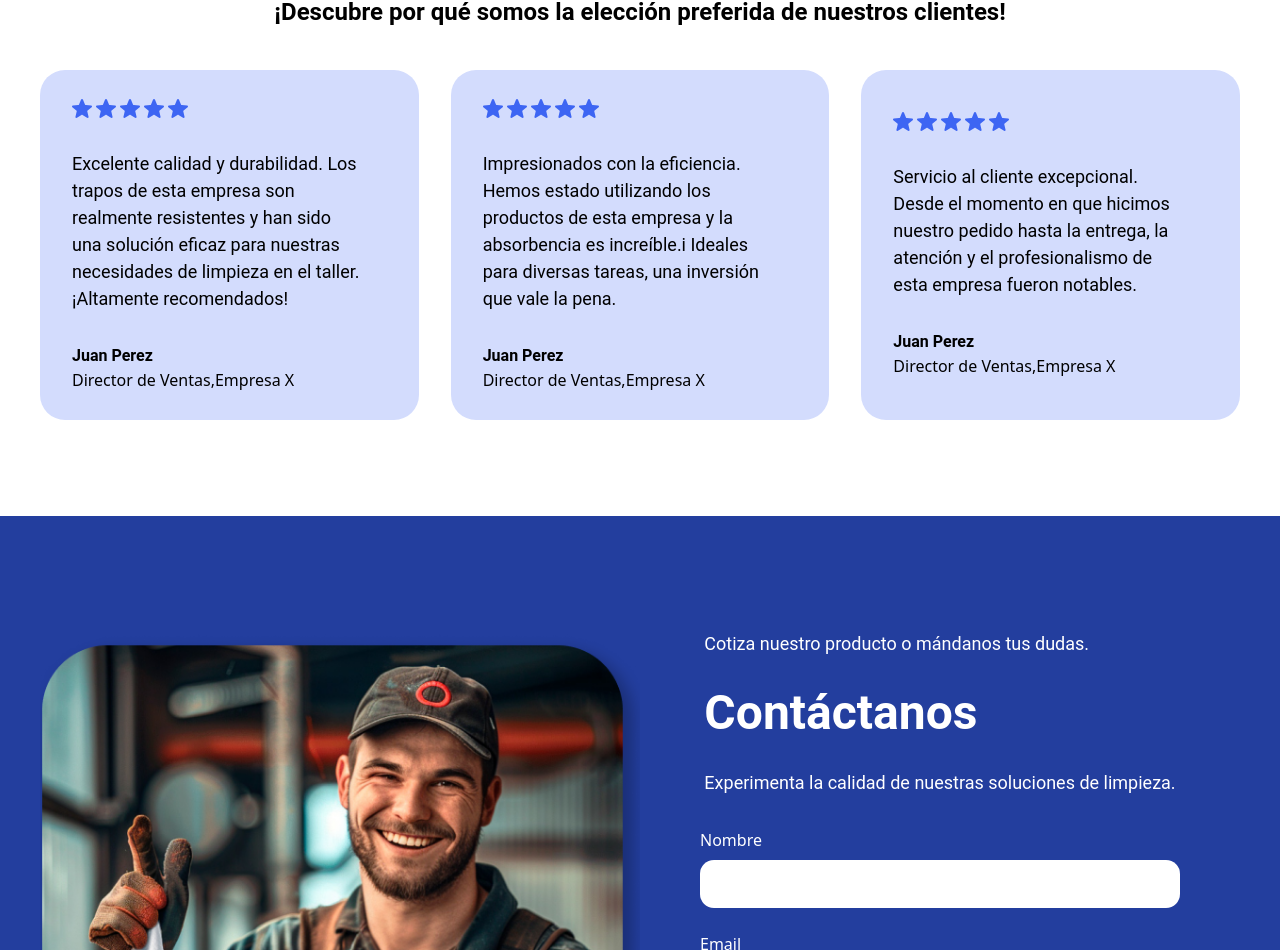
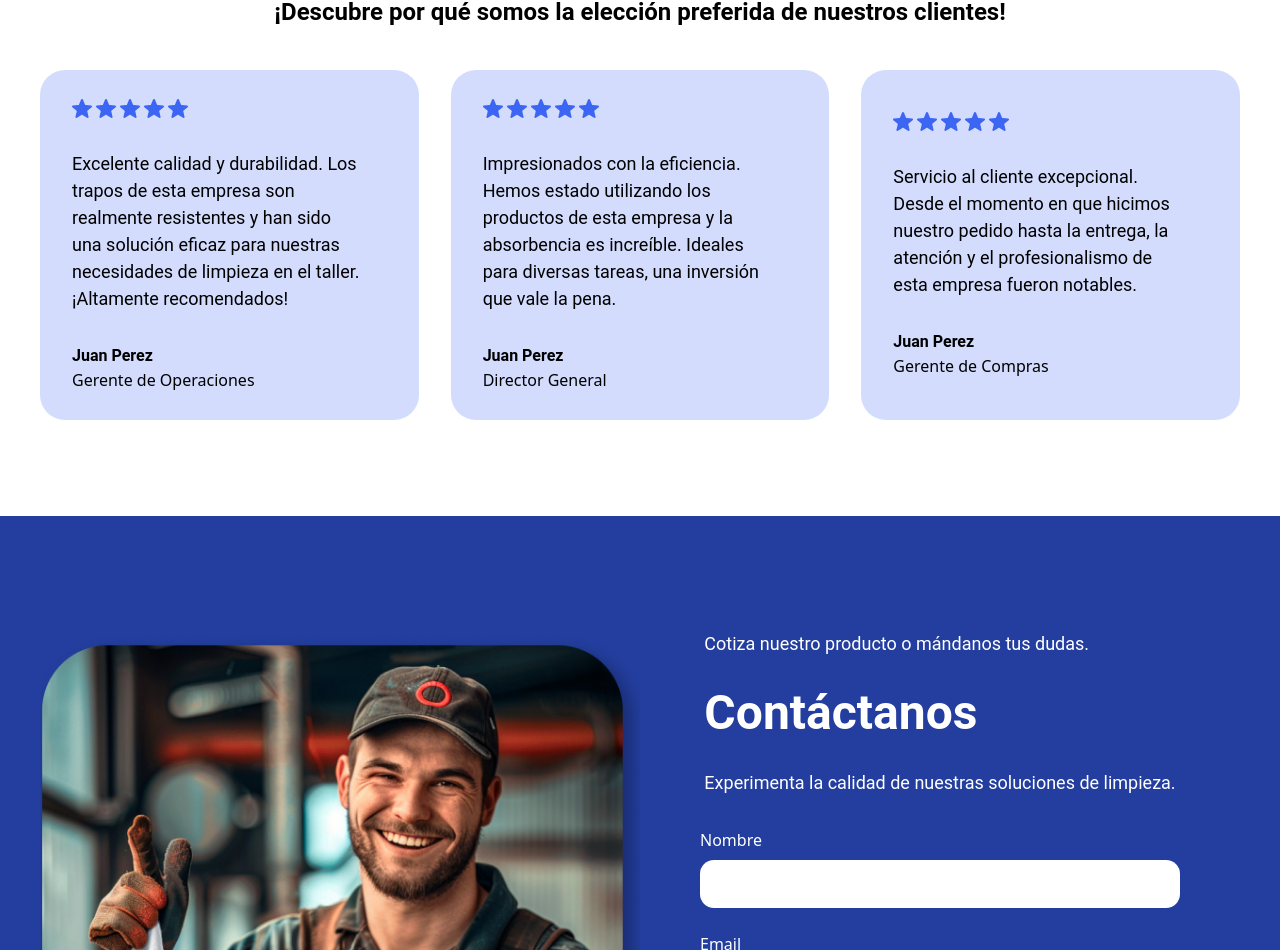
Before and after one commit to hyzmael88/marshallweb, a Next.js app: page / in a window 1280 px wide. Shown: the part 3969-4919 px from the top of the page. Built offline with nearby package versions, Linux system fonts and the light colour scheme.

Commit message:
Update testimonial information in Testimonios component

```diff
--- a/src/components/Testimonios.jsx
+++ b/src/components/Testimonios.jsx
@@ -51,21 +51,21 @@ function Testimonios() {
             estrellas: 5,
             testimonio: "Excelente calidad y durabilidad. Los trapos de esta empresa son realmente resistentes y han sido una solución eficaz para nuestras necesidades de limpieza en el taller. ¡Altamente recomendados!",
             nombre: "Juan Perez",
-            cargo: "Director de Ventas",
+            cargo: "Gerente de Operaciones",
             empresa: "Empresa X"
         },
         {
             estrellas: 5,
-            testimonio: "Impresionados con la eficiencia. Hemos estado utilizando los productos de esta empresa y la absorbencia es increíble.i Ideales para diversas tareas, una inversión que vale la pena.",
+            testimonio: "Impresionados con la eficiencia. Hemos estado utilizando los productos de esta empresa y la absorbencia es increíble. Ideales para diversas tareas, una inversión que vale la pena.",
             nombre: "Juan Perez",
-            cargo: "Director de Ventas",
+            cargo: "Director General",
             empresa: "Empresa X"
         },
         {
             estrellas: 5,
             testimonio: "Servicio al cliente excepcional. Desde el momento en que hicimos nuestro pedido hasta la entrega, la atención y el profesionalismo de esta empresa fueron notables.  ",
             nombre: "Juan Perez",
-            cargo: "Director de Ventas",
+            cargo: "Gerente de Compras",
             empresa: "Empresa X"
         }
     ]
@@ -108,7 +108,7 @@ function Testimonios() {
                 </p>
                 <div className='flex flex-col'>
                     <h5 className='font-header text-[16px] font-semibold'>{testimonio.nombre}</h5>
-                    <p>{testimonio.cargo},{testimonio.empresa}</p>
+                    <p>{testimonio.cargo}</p>
                     </div>
         </motion.div>
                 ))
```
